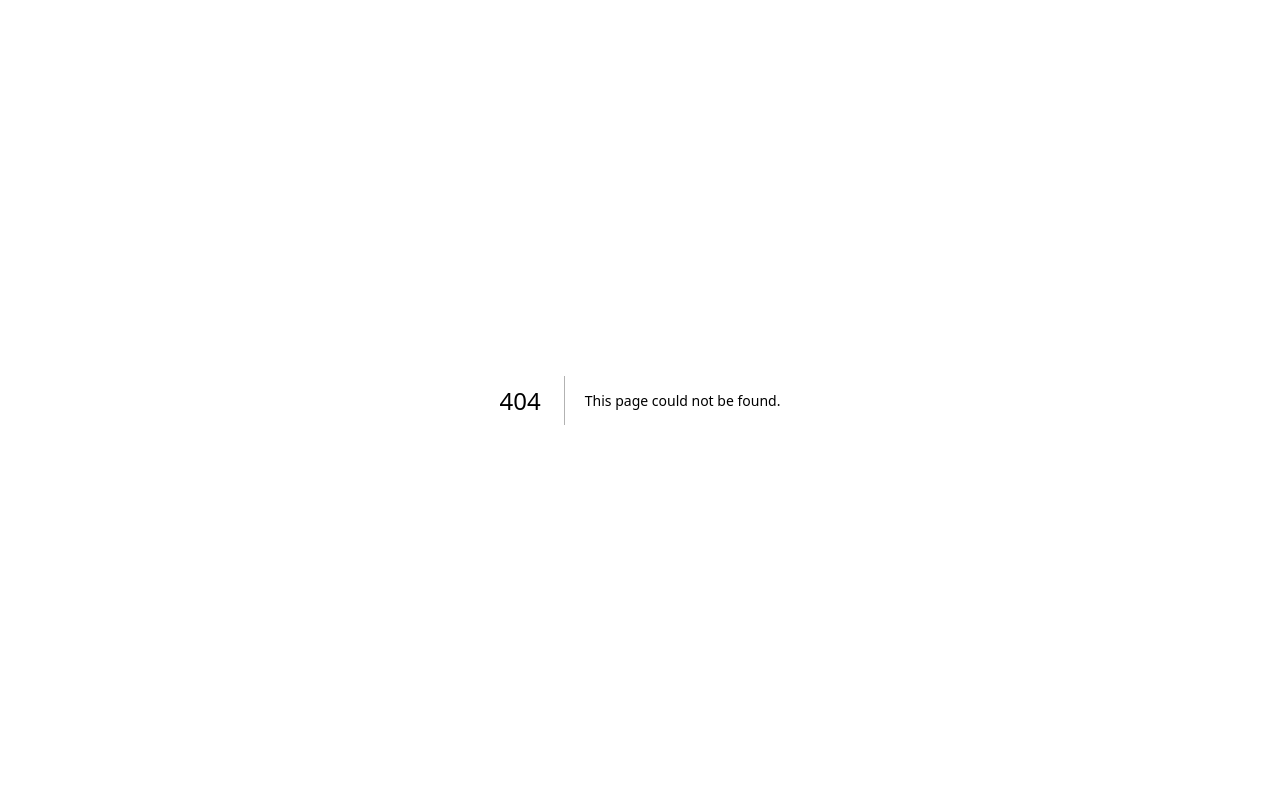
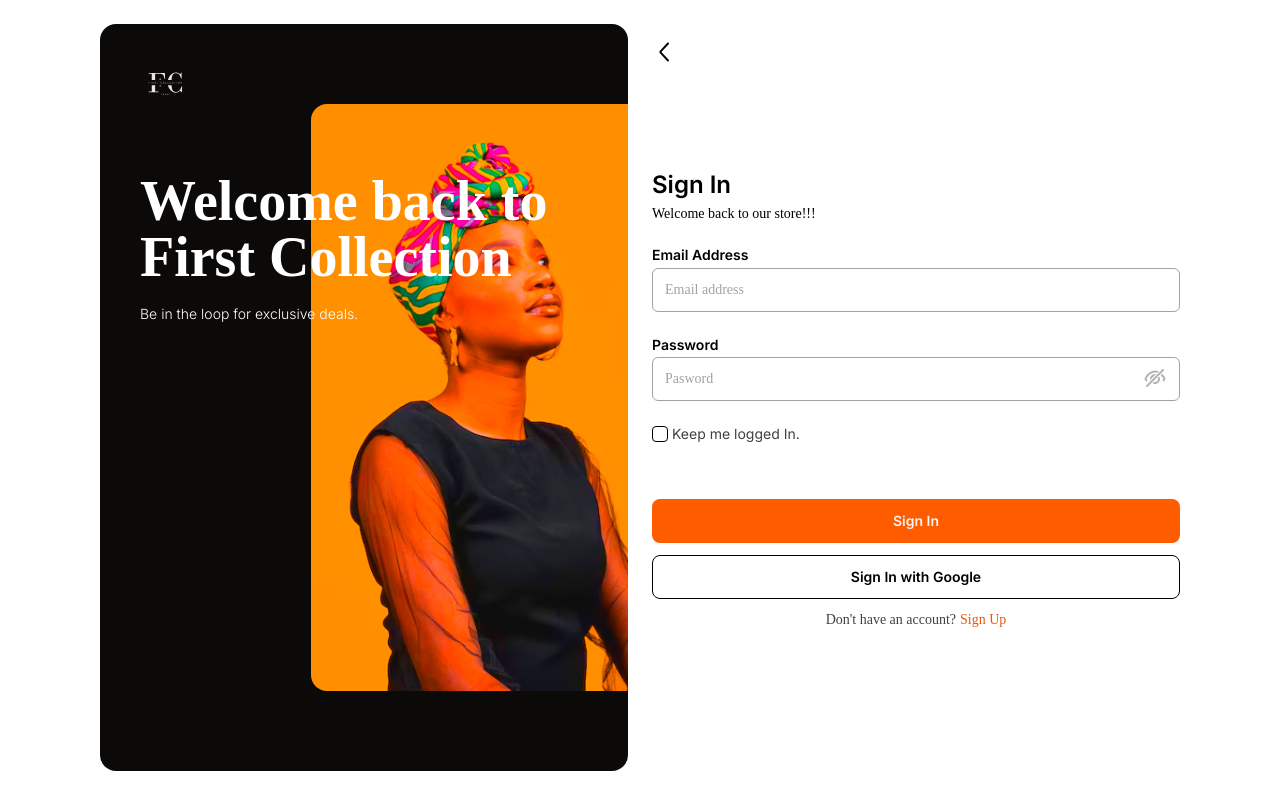
Before and after one commit to theCephas/first-collection, a Next.js app: page /auth/sign-up in a window 1280 px wide. Before the commit this address had no page. Built offline with nearby package versions, Linux system fonts and the light colour scheme; a web font is replaced by a local one.

Commit message:
Seperating login and signup

```diff
--- a/src/app/auth/get-started/page.tsx
+++ b/src/app/auth/log-in/page.tsx
@@ -2,11 +2,11 @@
 import React, { useState } from "react";
 import { AuthWrapper } from "../(components)/AuthWrapper";
 import Image from "next/image";
+import { BackIcon } from "@/app/components/Icons";
 import { CheckIcon, HideIcon, ShowIcon } from "../(components)/AuthIcons";
+import Link from "next/link";
 import { ButtonPrimary, ButtonSecondary } from "@/app/components/Buttons";
-import { BackIcon } from "@/app/components/Icons";
 import Popup from "@/app/components/Popup";
-import Link from "next/link";
 
 const Login = () => {
   const [seePassword, setSeePassword] = useState(false);
@@ -24,7 +24,7 @@ const Login = () => {
   const handleSubmit: React.FormEventHandler<HTMLFormElement> = async (e) => {
     e.preventDefault();
     setMsg("Oops! Incorrect email or password. Try again.");
-    setShowForgotPassword(false);
+    setShowForgotPassword(true);
     setStatus("error");
     setTimeout(() => {
       cancelPopup();
@@ -197,4 +197,5 @@ const Login = () => {
     </AuthWrapper>
   );
 };
+
 export default Login;
--- a/src/app/auth/reset-password/page.tsx
+++ b/src/app/auth/reset-password/page.tsx
@@ -35,7 +35,7 @@ const ResetPassword = () => {
         />
 
         <a
-          href="/auth/get-started"
+          href="/auth/log-in"
           className="absolute top-8 md:top-4 left-0 sm:pl-10 md:pl-0"
         >
           <BackIcon />
--- /dev/null
+++ b/src/app/auth/sign-up/page.tsx
@@ -0,0 +1,200 @@
+"use client";
+import React, { useState } from "react";
+import { AuthWrapper } from "../(components)/AuthWrapper";
+import Image from "next/image";
+import { CheckIcon, HideIcon, ShowIcon } from "../(components)/AuthIcons";
+import { ButtonPrimary, ButtonSecondary } from "@/app/components/Buttons";
+import { BackIcon } from "@/app/components/Icons";
+import Popup from "@/app/components/Popup";
+import Link from "next/link";
+
+const SignUp = () => {
+  const [seePassword, setSeePassword] = useState(false);
+  const [hasAcc, setHasAcc] = useState(true);
+  const [passwordFocus, setPasswordFocus] = useState(false);
+  const [checked, setChecked] = useState(false);
+  const [msg, setMsg] = useState("");
+  const [status, setStatus] = useState("");
+  const [showForgotPassword, setShowForgotPassword] = useState(false);
+
+  const cancelPopup = () => {
+    setStatus("");
+  };
+
+  const handleSubmit: React.FormEventHandler<HTMLFormElement> = async (e) => {
+    e.preventDefault();
+    setMsg("Oops! Incorrect email or password. Try again.");
+    setShowForgotPassword(true);
+    setStatus("error");
+    setTimeout(() => {
+      cancelPopup();
+    }, 5000);
+  };
+
+  return (
+    <AuthWrapper
+      classes={"hue-rotate-[-10deg] saturate-[150%]"}
+      url={"/auth-female.png"}
+      alt={"lady"}
+      heroHeader={
+        hasAcc
+          ? "Welcome back to First Collection"
+          : "Get started with First Collection"
+      }
+      heroText={
+        hasAcc
+          ? "Be in the loop for exclusive deals."
+          : "Be in the loop for exclusive deals. Your unique fashion story begins with a simple sign-up"
+      }
+    >
+      <main className="h-full w-full flex relative pt-20 md:py-14 sm:px-10 md:px-0">
+        <Image
+          alt="logo"
+          width={32}
+          height={24}
+          className={`w-auto absolute md:hidden top-0 left-1/2 -translate-x-1/2 invert`}
+          src="/logo.svg"
+        />
+
+        <a href="/" className="absolute top-8 md:top-4 left-0 sm:pl-10 md:pl-0">
+          <BackIcon />
+        </a>
+
+        <section className="my-auto flex flex-col gap-6 w-full">
+          <div className="flex-col justify-start items-start gap-0.5 inline-flex">
+            <h3 className="text-black text-2xl font-semibold gilroy leading-9">
+              {hasAcc ? "Sign In" : "Sign Up"}
+            </h3>
+            <p className="text-black text-sm font-normal font-['Gilroy'] leading-tight">
+              {hasAcc
+                ? " Welcome back to our store!!!"
+                : "Fill in your details let's get you started"}
+            </p>
+          </div>
+
+          {/* FORM SIDE */}
+          <form
+            onSubmit={handleSubmit}
+            className="flex flex-col gap-6"
+            action=""
+          >
+            {/* First Name */}
+            {!hasAcc && (
+              <label
+                className="flex flex-col text-black text-sm font-semibold gilroy leading-tight gap-1"
+                htmlFor="first-name"
+              >
+                First Name
+                <input
+                  className="w-full h-11 px-3 py-2 rounded-md border border-zinc-400 placeholder:text-zinc-400 focus:outline-orange-600 text-sm font-normal font-['Gilroy'] leading-tight"
+                  type="text"
+                  placeholder="First name"
+                />
+              </label>
+            )}
+            {/* Last Name */}
+            {!hasAcc && (
+              <label
+                className="flex flex-col text-black text-sm font-semibold gilroy leading-tight gap-1"
+                htmlFor="last-name"
+              >
+                Last Name
+                <input
+                  className="w-full h-11 px-3 py-2 rounded-md border border-zinc-400 placeholder:text-zinc-400 focus:outline-orange-600 text-sm font-normal font-['Gilroy'] leading-tight"
+                  type="text"
+                  placeholder="Last name"
+                />
+              </label>
+            )}
+            {/* Email */}
+            <label
+              className="flex flex-col text-black text-sm font-semibold gilroy leading-tight gap-1"
+              htmlFor="email"
+            >
+              Email Address
+              <input
+                className="w-full h-11 px-3 py-2 rounded-md border border-zinc-400 placeholder:text-zinc-400 focus:outline-orange-600 text-sm font-normal font-['Gilroy'] leading-tight"
+                type="email"
+                placeholder="Email address"
+              />
+            </label>
+            {/* Password */}
+            <label
+              className="flex flex-col text-black text-sm font-semibold gilroy leading-tight gap-1"
+              htmlFor="password"
+            >
+              Password
+              <div
+                className={`flex h-11 px-3 py-2 rounded-md   ${
+                  passwordFocus
+                    ? "border-2 border-orange-600"
+                    : "border border-zinc-400"
+                }`}
+              >
+                <input
+                  onFocus={() => setPasswordFocus(true)}
+                  onBlur={() => setPasswordFocus(false)}
+                  className="w-full  placeholder:text-zinc-400 text-sm font-normal font-['Gilroy'] leading-tight focus:outline-none"
+                  type={seePassword ? "text" : "password"}
+                  placeholder="Pasword"
+                />
+                <aside
+                  onClick={() => setSeePassword((prev) => !prev)}
+                  className="cursor-pointer"
+                >
+                  {!seePassword && <ShowIcon />}
+                  {seePassword && <HideIcon />}
+                </aside>
+              </div>
+            </label>
+            {/* CheckBox */}
+            <div className="text-neutral-700 text-sm font-normal gilroy leading-tight flex items-center gap-1">
+              <div
+                onClick={() => setChecked((prev) => !prev)}
+                className={`bg-transparent rounded border border-black w-4 h-4 cursor-pointer flex items-center justify-center`}
+              >
+                {checked && <CheckIcon />}
+              </div>
+              <span>Keep me logged In.</span>
+            </div>
+
+            {/* ACTION BUTTONS */}
+            <div className="w-full mt-8 flex flex-col gap-3  items-center">
+              {hasAcc && showForgotPassword && (
+                <p className="text-sm gilroy flex gap-2">
+                  Forgot Password?
+                  <Link
+                    href="/auth/reset-password"
+                    className="text-orange-600 font-medium"
+                  >
+                    Reset
+                  </Link>
+                </p>
+              )}
+              <ButtonPrimary classes="w-full">
+                {hasAcc ? "Sign In" : "Sign Up"}
+              </ButtonPrimary>
+              <ButtonSecondary classes="w-full">
+                {hasAcc ? "Sign In" : "Sign Up"} with Google
+              </ButtonSecondary>
+
+              <div className="text-neutral-700 text-sm font-normal font-['Gilroy'] leading-tight flex gap-1">
+                {"Don't have an account?"}
+                <span
+                  onClick={() => setHasAcc((prev) => !prev)}
+                  className="text-orange-600 cursor-pointer"
+                >
+                  {hasAcc ? "Sign Up" : "Sign In"}
+                </span>
+              </div>
+            </div>
+          </form>
+        </section>
+        {status.length > 0 && (
+          <Popup cancel={cancelPopup} text={msg} type={status} />
+        )}
+      </main>
+    </AuthWrapper>
+  );
+};
+export default SignUp;
--- a/src/app/components/header.tsx
+++ b/src/app/components/header.tsx
@@ -368,7 +368,7 @@ const Header = () => {
                             Orders
                           </Link>
                           <Link
-                            href="/auth/get-started"
+                            href="/auth/log-in"
                             className=" w-[90px] sm:w-[120px] py-[12px] text-center mx-5 sm:mx-10 px-[16px] gap-2 bg-[#040404] hover:bg-[#242323] duration-700 rounded-[8px] text-[#f2f2f2] "
                           >
                             Sign In
```
